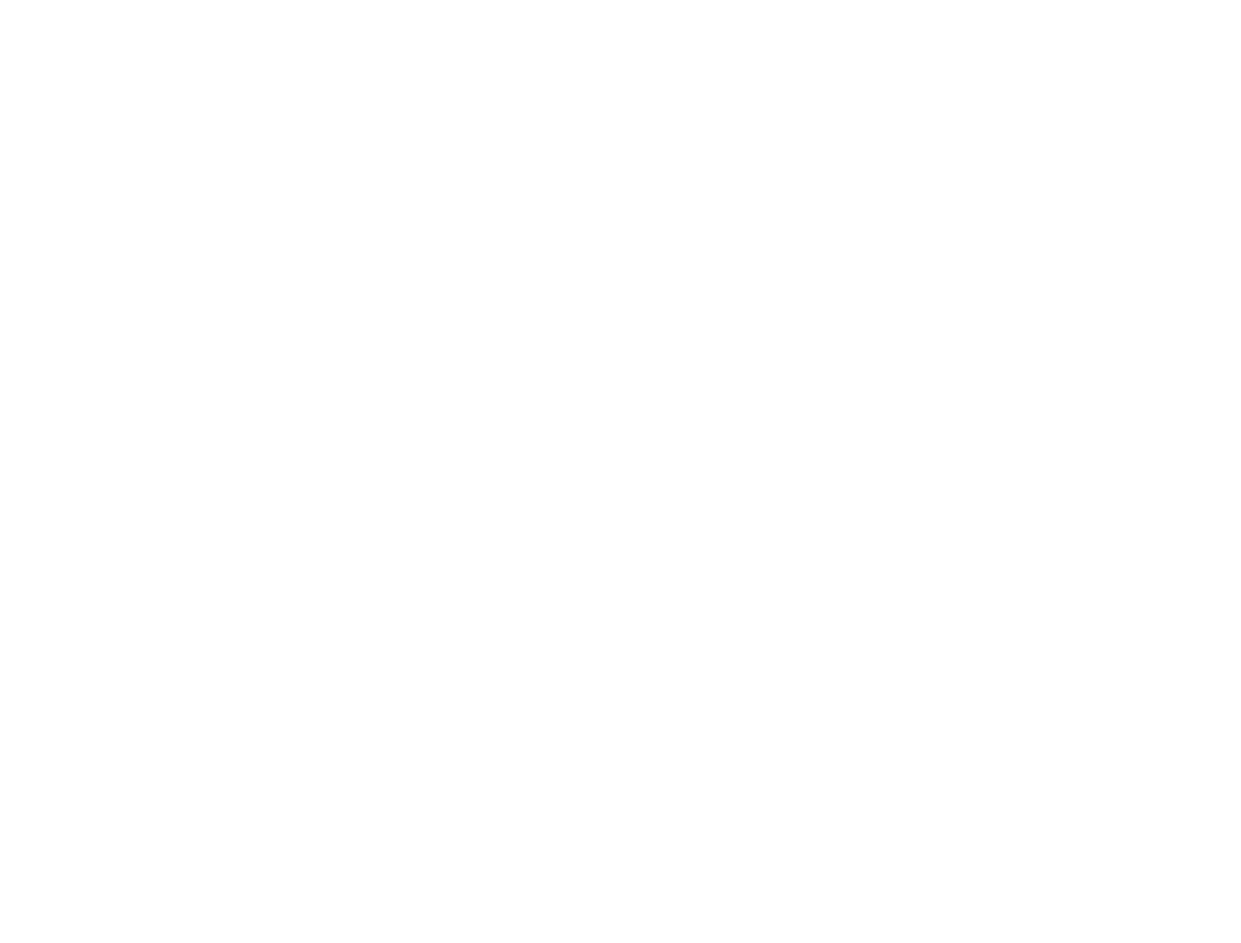
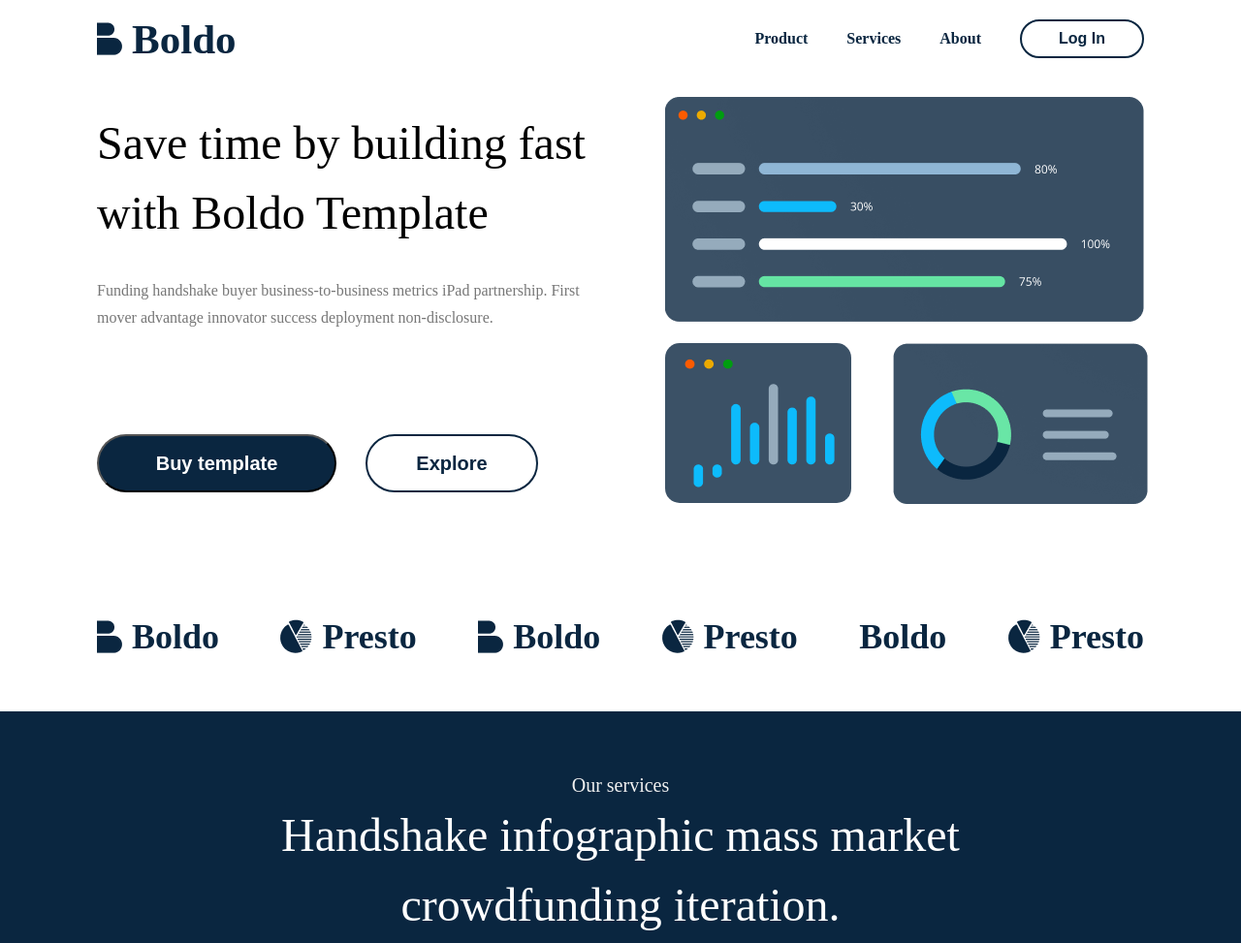
Before and after one commit to Javoxirmirzo/Jamoviy, a plain HTML site: page Pages/index.html in a window 1280 px wide. Shown: the top 973 px of the page at 97% size. Before the commit the page ends 800 px from the top, so only its background shows below. Drawn offline with Linux system fonts and the light colour scheme.

Commit message:
index html yani boshini qildim

```diff
--- a/Css/style.css
+++ b/Css/style.css
@@ -0,0 +1,237 @@
+* {
+    padding: 0;
+    margin: 0;
+    box-sizing: border-box;
+}
+
+
+header {
+    padding: 20px 100px;
+}
+
+
+header {
+    display: flex;
+    align-items: center;
+    justify-content: space-between;
+}
+
+
+.logo {
+    display: flex;
+    align-items: center;
+    gap: 10px;
+}
+
+.logo h6 {
+    color: #0A2640;
+    font-weight: 700;
+    font-size: 43px;
+    line-height: 33px;
+    letter-spacing: 0%;
+}
+
+
+.box {
+    display: flex;
+    align-items: center;
+    gap: 40px;
+}
+
+
+ul {
+    display: flex;
+    align-items: center;
+    gap: 40px;
+    list-style: none;
+    text-decoration: none;
+}
+
+
+ul li a {
+    color: #0A2640;
+    text-decoration: none;
+    font-weight: 600;
+    font-size: 16px;
+    line-height: 28px;
+    letter-spacing: 0%;
+}
+
+.log_btn {
+    border: 2px solid #0A2640;
+    width: 128px;
+    height: 40px;
+    border-radius: 24px;
+    color: #0A2640;
+    background-color: white;
+    font-weight: 700;
+    font-size: 16px;
+    line-height: 24px;
+    letter-spacing: 0%;
+}
+
+.dives {
+    padding: 20px 100px;
+}
+
+.dives {
+    display: flex;
+    align-items: center;
+    justify-content: space-between;
+}
+
+.box1 h1 {
+    color: #000000;
+    font-weight: 400;
+    font-size: 48px;
+    line-height: 72px;
+    letter-spacing: 0%;
+}
+
+.box1 p {
+    color: #777777;
+    font-weight: 400;
+    font-size: 16px;
+    line-height: 28px;
+    letter-spacing: 0%;
+    margin-top: 30px;
+}
+
+.buy_btn {
+    background-color: #0A2640;
+    width: 247px;
+    height: 60px;
+    border-radius: 56px;
+    color: #FFFFFF;
+    font-weight: 700;
+    font-size: 20px;
+    line-height: 28px;
+    letter-spacing: 0%;
+}
+
+.btn_1 {
+    display: flex;
+    align-items: center;
+    gap: 30px;
+    margin-top: 70px;
+}
+
+.exp_btn {
+    background-color: white;
+    border: 2px solid #0A2640;
+    width: 178px;
+    height: 60px;
+    border-radius: 56px;
+    color: #0A2640;
+    font-weight: 700;
+    font-size: 20px;
+    line-height: 28px;
+    letter-spacing: 0%;
+}
+
+.images_png {
+    display: flex;
+    align-items: center;
+    gap: 60px;
+    background-color: #0A2640CC;
+    width: 192px;
+    height: 165px;
+    border-radius: 15px;
+}
+
+.images_png {
+    padding: 20px 20px;
+}
+
+.hamasi {
+    display: flex;
+    align-items: center;
+    justify-content: space-between;
+}
+
+.hamasi {
+   padding:  100px 100px 0 100px;
+}
+
+.boldo {
+    display: flex;
+    align-items: center;
+    gap: 10px;
+}
+
+.boldo h6 {
+    color: #0A2640;
+    font-weight: 700;
+    font-size: 36px;
+    line-height: 28px;
+}
+
+
+.hammasi {
+    background-color: #0A2640;
+    width: 100%;
+    height: 926px;
+}
+
+
+.hammasi1 {
+    padding: 60px 0 0 0;
+}
+
+
+.box2 {
+    display: flex;
+    align-items: center;
+    justify-content: center;
+}
+
+
+.box3 {
+    display: flex;
+    align-items: center;
+    justify-content: center;
+}
+
+.hammasi {
+    padding: 60px 100px;
+}
+
+.images_rasm {
+    display: flex;
+    align-items: center;
+    justify-content: space-between;
+    margin-top: 50px;
+}
+
+.box2 p {
+    color: #F1F1F1;
+    font-weight: 400;
+    font-size: 20px;
+    line-height: 32px;
+    letter-spacing: 0%;
+}
+
+.box3 p {
+    color: #FFFFFF;
+    font-weight: 400;
+    font-size: 48px;
+    line-height: 72px;
+    letter-spacing: 0%;
+    text-align: center;
+}
+
+.box4 p {
+    color: #FFFFFF;
+    font-weight: 400;
+    font-size: 24px;
+    line-height: 36px;
+    letter-spacing: 0%;
+}
+
+.box4 h6{
+    color: #FFFFFF;
+    font-weight: 700;
+    font-size: 20px;
+    line-height: 36px;
+    letter-spacing: 0%;
+}
--- a/Pages/index.html
+++ b/Pages/index.html
@@ -1,12 +1,109 @@
 <!DOCTYPE html>
 <html lang="en">
+
 <head>
     <meta charset="UTF-8">
     <meta name="viewport" content="width=device-width, initial-scale=1.0">
     <title>Document</title>
-    <link rel="stylesheet" href="./Css/style.css">
+    <link rel="stylesheet" href="../Css/style.css">
 </head>
+
 <body>
+    <header>
+        <div class="logo">
+            <img src="../assets/images/Logo Shape (1).png" alt="">
+            <h6>Boldo</h6>
+        </div>
+        <div class="box">
+            <ul>
+                <li><a href="">Product</a></li>
+                <li><a href="">Services</a></li>
+                <li><a href="">About</a></li>
+            </ul>
+            <div class="btn">
+                <button class="log_btn">Log In</button>
+            </div>
+        </div>
+    </header>
+
+
+    <div class="dives">
+        <div class="boxes">
+            <div class="box1">
+                <h1>Save time by building fast <br> with Boldo Template </h1>
+                <p>Funding handshake buyer business-to-business metrics iPad partnership. First <br> mover advantage
+                    innovator success deployment non-disclosure.</p> <br> <br>
+            </div>
+            <div class="btn_1">
+                <button class="buy_btn">Buy template</button>
+                <button class="exp_btn">Explore</button> <br>
+            </div>
+        </div>
+        <div>
+            <img src="../assets/images/Frame 219.png" alt=""> <br> <br>
+            <div class="images_png">
+                <img src="../assets/images/Group 286.png" alt="">
+                <img src="../assets/images/Frame 262.png" alt="">
+            </div>
+        </div>
+    </div>
+
+    <div class="hamasi">
+        <div class="boldo">
+            <img src="../assets/images/Logo Shape (1).png" alt="">
+            <h6>Boldo</h6>
+        </div>
+        <div class="boldo">
+            <img src="../assets/images/noun_Pie Chart_4196192 1.png" alt="">
+            <h6>Presto</h6>
+        </div>
+        <div class="boldo">
+            <img src="../assets/images/Logo Shape (1).png" alt="">
+            <h6>Boldo</h6>
+        </div>
+        <div class="boldo">
+            <img src="../assets/images/noun_Pie Chart_4196192 1.png" alt="">
+            <h6>Presto</h6>
+        </div>
+        <div class="boldo">
+            <h6>Boldo</h6>
+        </div>
+        <div class="boldo">
+            <img src="../assets/images/noun_Pie Chart_4196192 1.png" alt="">
+            <h6>Presto</h6>
+        </div>
+    </div>
+
+
+    <div class="hammasi1">
+        <div class="hammasi">
+            <div class="box2">
+                <p>Our services</p>
+            </div>
+            <div class="box3">
+                <p>Handshake infographic mass market <br> crowdfunding iteration.</p>
+            </div>
+            <div class="images_rasm">
+               <div class="box4">
+                 <img src="../assets/images/Rectangle 1270.png" alt="">
+                 <p>Cool feature title</p> <br>
+                 <h6>Explore page</h6>
+               </div>
+                <div class="box4">
+                    <img src="../assets/images/Rectangle 1270 (1).png" alt="">
+                    <p>Even cooler feature</p> <br>
+                    <h6>Explore page</h6>
+                </div>
+                <div class="box4">
+                    <img src="../assets/images/Rectangle 1270 (2).png" alt="">
+                     <p>Cool feature title</p> <br>
+                     <h6>Explore page</h6>
+                </div>
+            </div>
+        </div>
+    </div>
+
 
 </body>
+
 </html>
```
Also changed, not shown: assets/images/Frame 219.png (added), assets/images/Frame 262.png (added), assets/images/Group 286.png (added), assets/images/Logo Shape (1).png (added), assets/images/Rectangle 1270 (1).png, assets/images/Rectangle 1270 (2).png (added), assets/images/Rectangle 1270.png (added), assets/images/noun_Pie Chart_4196192 1.png (added).
